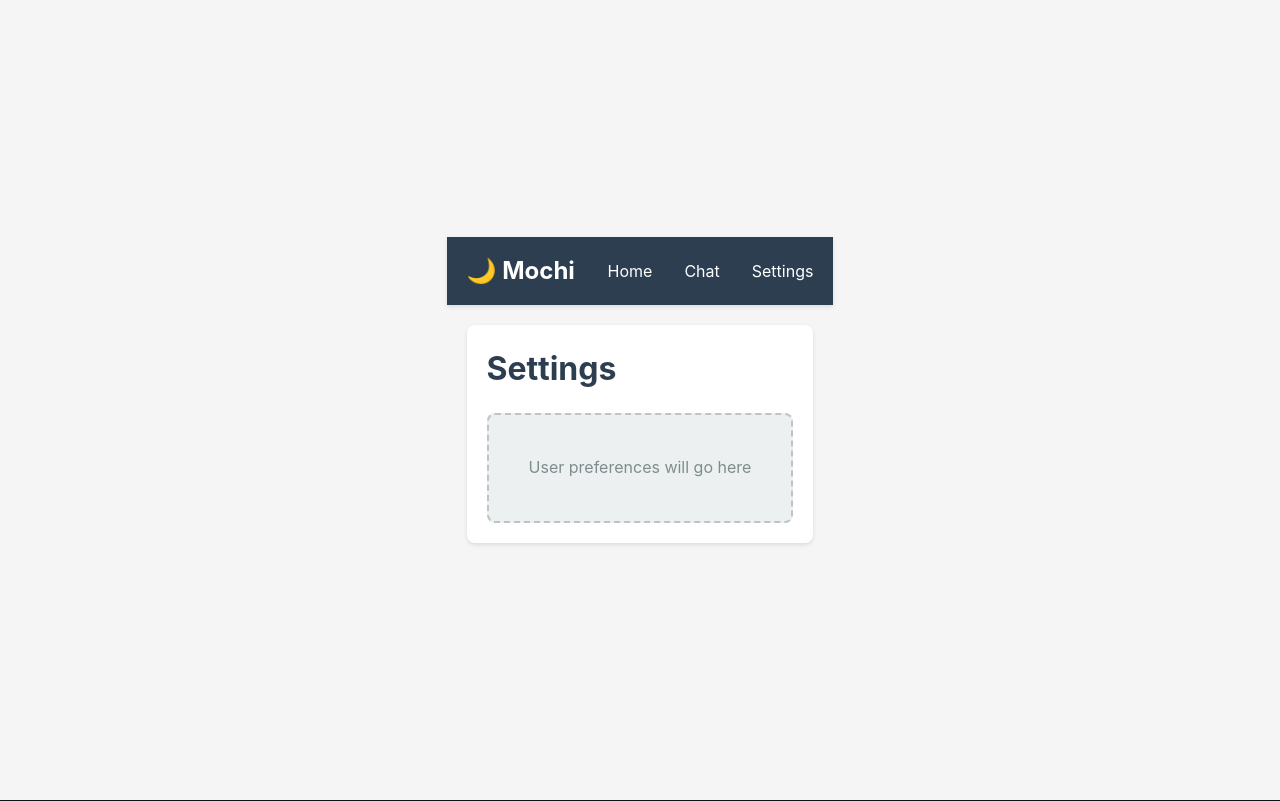
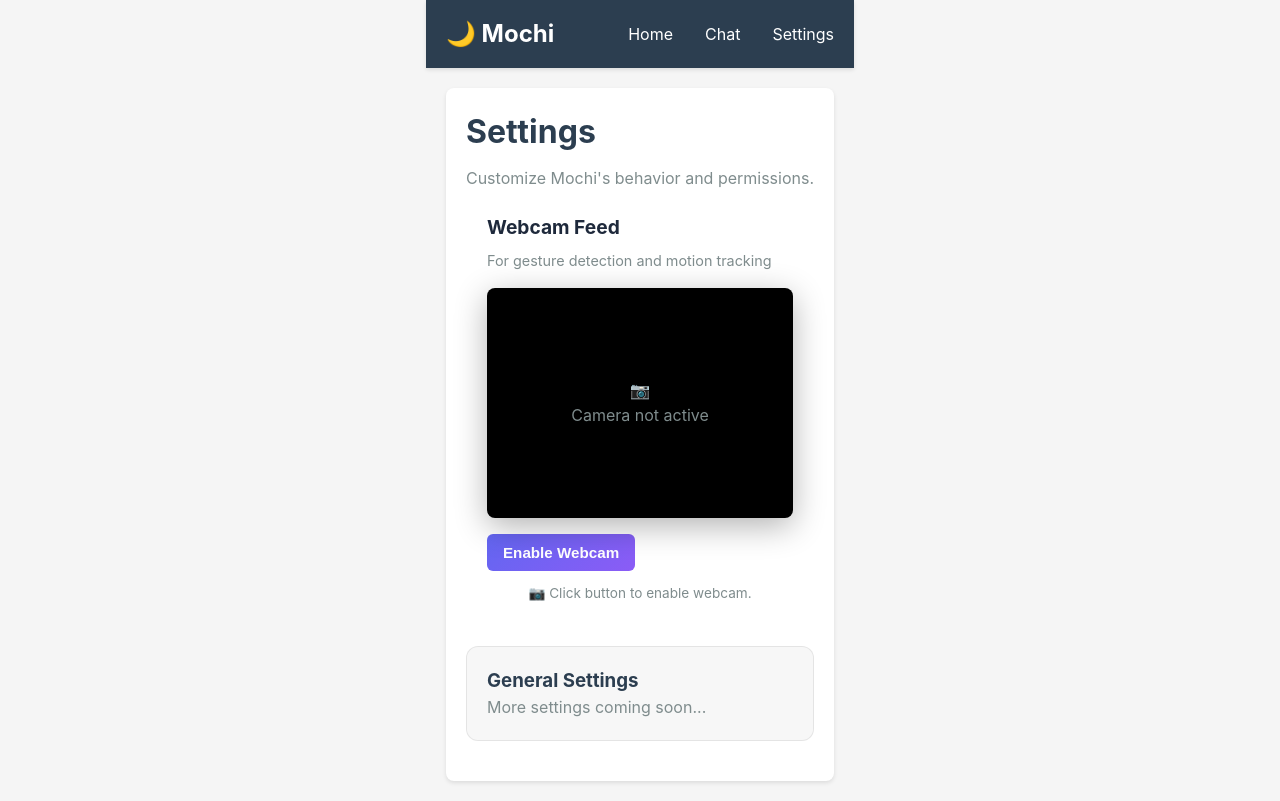
Before and after one commit to Rishi-Dev-pro/Mochi, a React (Vite) app in the folder client/: page /settings in a window 1280 px wide. Built offline with nearby package versions, Linux system fonts and the light colour scheme.

Commit message:
feat: Phase 3.1 - Webcam access & video stream (always-mounted video element, muted autoplay, explicit play invocation)

```diff
--- a/client/src/App.css
+++ b/client/src/App.css
@@ -45,3 +45,21 @@ body {
   color: #95a5a6;
   border: 2px dashed #bdc3c7;
 }
+
+.settings-section {
+  padding: 20px;
+  background: rgba(0, 0, 0, 0.03);
+  border-radius: 12px;
+  border: 1px solid rgba(0, 0, 0, 0.08);
+  margin-top: 20px;
+  margin-bottom: 20px;
+}
+
+.settings-section h3 {
+  margin-top: 0;
+  color: #2c3e50;
+}
+
+.settings-section p {
+  color: #7f8c8d;
+}
--- /dev/null
+++ b/client/src/components/WebcamFeed.css
@@ -0,0 +1,160 @@
+.webcam-container {
+  padding: 20px;
+  background: rgba(255, 255, 255, 0.05);
+  border-radius: 12px;
+  backdrop-filter: blur(10px);
+  border: 1px solid rgba(255, 255, 255, 0.1);
+  margin-bottom: 20px;
+}
+
+.webcam-container h3 {
+  margin-top: 0;
+  margin-bottom: 8px;
+  color: #1e293b;
+  font-size: 1.2rem;
+}
+
+.subtitle {
+  margin: 0 0 16px 0;
+  color: #64748b;
+  font-size: 0.9rem;
+}
+
+.webcam-wrapper {
+  position: relative;
+  width: 100%;
+  max-width: 500px;
+  aspect-ratio: 4 / 3;
+  background: #000;
+  border-radius: 8px;
+  overflow: hidden;
+  margin-bottom: 16px;
+  box-shadow: 0 8px 32px rgba(0, 0, 0, 0.3);
+}
+
+.video-feed {
+  width: 100%;
+  height: 100%;
+  object-fit: cover;
+}
+
+.placeholder {
+  display: flex;
+  flex-direction: column;
+  align-items: center;
+  justify-content: center;
+  height: 100%;
+  color: rgba(255, 255, 255, 0.5);
+}
+
+.placeholder-icon {
+  font-size: 3rem;
+  margin-bottom: 8px;
+  margin-top: 0;
+}
+
+.placeholder p {
+  margin: 0;
+  font-size: 1rem;
+}
+
+.camera-indicator {
+  position: absolute;
+  top: 12px;
+  right: 12px;
+  padding: 6px 12px;
+  background: rgba(239, 68, 68, 0.9);
+  color: white;
+  border-radius: 20px;
+  font-size: 0.85rem;
+  font-weight: 600;
+  display: flex;
+  align-items: center;
+  gap: 6px;
+}
+
+.recording-dot {
+  display: inline-block;
+  width: 8px;
+  height: 8px;
+  background: white;
+  border-radius: 50%;
+  animation: pulse 1.5s infinite;
+}
+
+@keyframes pulse {
+  0%, 100% {
+    opacity: 1;
+  }
+  50% {
+    opacity: 0.5;
+  }
+}
+
+.error-message {
+  padding: 12px 16px;
+  background: rgba(239, 68, 68, 0.1);
+  border: 1px solid rgba(239, 68, 68, 0.5);
+  border-radius: 8px;
+  color: #ef4444;
+  font-size: 0.9rem;
+  margin-bottom: 16px;
+  border-left: 4px solid #ef4444;
+}
+
+.button-group {
+  display: flex;
+  gap: 10px;
+  margin-bottom: 12px;
+}
+
+.btn {
+  padding: 10px 16px;
+  border: none;
+  border-radius: 6px;
+  font-weight: 600;
+  cursor: pointer;
+  transition: all 0.3s;
+  font-size: 0.95rem;
+}
+
+.btn-primary {
+  background: linear-gradient(135deg, #6366f1 0%, #8b5cf6 100%);
+  color: white;
+}
+
+.btn-primary:hover {
+  transform: translateY(-2px);
+  box-shadow: 0 8px 16px rgba(99, 102, 241, 0.4);
+}
+
+.btn-primary:active {
+  transform: translateY(0);
+}
+
+.btn-danger {
+  background: rgba(239, 68, 68, 0.2);
+  color: #ef4444;
+  border: 1px solid rgba(239, 68, 68, 0.5);
+}
+
+.btn-danger:hover {
+  background: rgba(239, 68, 68, 0.3);
+}
+
+.info-text {
+  margin: 0;
+  color: #64748b;
+  font-size: 0.85rem;
+  text-align: center;
+}
+
+@media (max-width: 768px) {
+  .webcam-wrapper {
+    max-width: 100%;
+  }
+
+  .webcam-container {
+    padding: 16px;
+  }
+}
--- /dev/null
+++ b/client/src/components/WebcamFeed.jsx
@@ -0,0 +1,128 @@
+import React, { useEffect, useRef, useState } from 'react'
+import './WebcamFeed.css'
+
+export default function WebcamFeed() {
+  const videoRef = useRef(null)
+  const streamRef = useRef(null)
+  const [status, setStatus] = useState('idle') // idle | requesting | active | denied | error
+  const [error, setError] = useState(null)
+
+  const requestCameraAccess = async () => {
+    setStatus('requesting')
+    setError(null)
+
+    try {
+      const stream = await navigator.mediaDevices.getUserMedia({
+        video: { width: { ideal: 640 }, height: { ideal: 480 } },
+        audio: false,
+      })
+
+      streamRef.current = stream
+
+      if (videoRef.current) {
+        videoRef.current.srcObject = stream
+        try {
+          await videoRef.current.play()
+        } catch (playErr) {
+          console.warn('Autoplay warning:', playErr)
+        }
+      }
+
+      setStatus('active')
+    } catch (err) {
+      console.error('Camera error:', err)
+
+      if (err.name === 'NotAllowedError') {
+        setStatus('denied')
+        setError('Camera permission denied. Please allow access in browser settings.')
+      } else if (err.name === 'NotFoundError') {
+        setStatus('error')
+        setError('No camera found on this device.')
+      } else {
+        setStatus('error')
+        setError(`Camera error: ${err.message}`)
+      }
+    }
+  }
+
+  const stopCamera = () => {
+    if (streamRef.current) {
+      streamRef.current.getTracks().forEach((track) => track.stop())
+      streamRef.current = null
+    }
+    if (videoRef.current) {
+      videoRef.current.srcObject = null
+    }
+    setStatus('idle')
+  }
+
+  // Guarantee stream is bound to video element whenever active
+  useEffect(() => {
+    if (status === 'active' && videoRef.current && streamRef.current) {
+      if (videoRef.current.srcObject !== streamRef.current) {
+        videoRef.current.srcObject = streamRef.current
+        videoRef.current.play().catch(console.warn)
+      }
+    }
+  }, [status])
+
+  useEffect(() => {
+    return () => {
+      stopCamera()
+    }
+  }, [])
+
+  return (
+    <div className="webcam-container">
+      <h3>Webcam Feed</h3>
+      <p className="subtitle">For gesture detection and motion tracking</p>
+
+      <div className="webcam-wrapper">
+        <video
+          ref={videoRef}
+          autoPlay
+          playsInline
+          muted
+          className="video-feed"
+          style={{ display: status === 'active' ? 'block' : 'none' }}
+        />
+
+        {status === 'active' && (
+          <div className="camera-indicator">
+            <span className="recording-dot"></span>
+            Live
+          </div>
+        )}
+
+        {status !== 'active' && (
+          <div className="placeholder">
+            <p className="placeholder-icon">📷</p>
+            <p>{status === 'requesting' ? 'Requesting access...' : 'Camera not active'}</p>
+          </div>
+        )}
+      </div>
+
+      {error && <div className="error-message">{error}</div>}
+
+      <div className="button-group">
+        {status === 'idle' || status === 'denied' || status === 'error' ? (
+          <button className="btn btn-primary" onClick={requestCameraAccess}>
+            Enable Webcam
+          </button>
+        ) : (
+          <button className="btn btn-danger" onClick={stopCamera}>
+            Disable Webcam
+          </button>
+        )}
+      </div>
+
+      <p className="info-text">
+        {status === 'active' && '✅ Webcam is active. Ready for gesture detection.'}
+        {status === 'requesting' && '⏳ Requesting camera permission...'}
+        {status === 'denied' && '❌ Camera access denied. Check browser settings.'}
+        {status === 'error' && '❌ Camera error. Try reloading the page.'}
+        {status === 'idle' && '📷 Click button to enable webcam.'}
+      </p>
+    </div>
+  )
+}
--- a/client/src/pages/SettingsPage.jsx
+++ b/client/src/pages/SettingsPage.jsx
@@ -1,9 +1,17 @@
+import React from 'react'
+import WebcamFeed from '../components/WebcamFeed'
+
 export default function SettingsPage() {
   return (
     <div className="page">
       <h1>Settings</h1>
-      <div className="settings-box">
-        <p>User preferences will go here</p>
+      <p>Customize Mochi's behavior and permissions.</p>
+
+      <WebcamFeed />
+
+      <div className="settings-section">
+        <h3>General Settings</h3>
+        <p>More settings coming soon...</p>
       </div>
     </div>
   )
```
